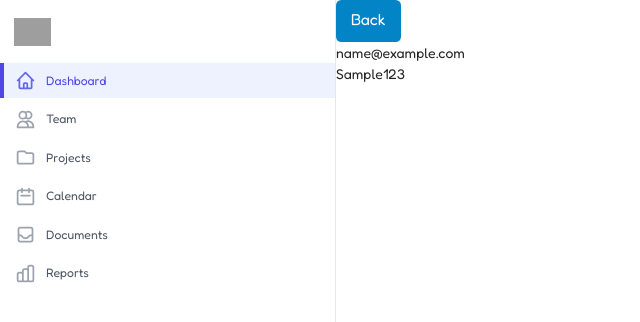
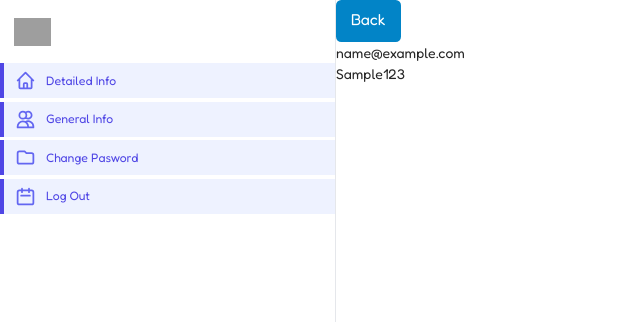
Before and after one commit to arnaudov19/my-virtual-garage-1, a Next.js app: page / in a window 1280 px wide. Both pictures are taken after typing "name@example.com", "Sample123" into the empty fields and a click on the button "Sign in". Shown: the top 322 px of the page, without its empty margins (0-640 px from the left). Built offline with nearby package versions, Linux system fonts and the light colour scheme; grey boxes are pictures that could not be loaded.

Commit message:
add logic to navbar

```diff
--- a/src/screens/user-profile/UserProfileScreen.tsx
+++ b/src/screens/user-profile/UserProfileScreen.tsx
@@ -1,4 +1,5 @@
 import { CalendarIcon, ChartBarIcon, FolderIcon, HomeIcon, InboxIcon, UsersIcon } from "@heroicons/react/outline"
+import { useState } from "react"
 import { ButtonSmall } from "../../components/buttons/ButtonSmall"
 
 type Props = {
@@ -16,20 +17,34 @@ type Props = {
     power?: string
     oilType?: string
 }
-const navigation = [
-    { name: "Dashboard", icon: HomeIcon, href: "#", current: true },
-    { name: "Team", icon: UsersIcon, href: "#", count: 3, current: false },
-    { name: "Projects", icon: FolderIcon, href: "#", count: 4, current: false },
-    { name: "Calendar", icon: CalendarIcon, href: "#", current: false },
-    { name: "Documents", icon: InboxIcon, href: "#", count: 12, current: false },
-    { name: "Reports", icon: ChartBarIcon, href: "#", current: false },
-]
 
-function classNames(...classes: any) {
+const classNames = (...classes: any) => {
     return classes.filter(Boolean).join(" ")
 }
 
 export const UserProfileScreen = (props: Props) => {
+    const navigation = [
+        { name: "Detailed Info", icon: HomeIcon, href: "#", current: false },
+        { name: "General Info", icon: UsersIcon, href: "#", count: 3, current: false },
+        { name: "Change Pasword", icon: FolderIcon, href: "#", count: 4, current: false },
+        { name: "Log Out", icon: CalendarIcon, href: "#", current: false },
+    ]
+
+    const [isNavBarSelected, setIsNavBarSelected] = useState(navigation)
+
+    const onNavigationBarSelected = () => {
+        setIsNavBarSelected((prevState) => {
+            const newState = prevState.map((myCurrent) => {
+                if (myCurrent.name === "Detailed Info") {
+                    return { ...myCurrent, current: true }
+                }
+                return myCurrent
+            })
+            return newState
+        })
+        console.log(isNavBarSelected)
+    }
+
     const onBackBtnClicked = () => {
         props.onSetPage(0)
     }
@@ -46,26 +61,27 @@ export const UserProfileScreen = (props: Props) => {
                     </div>
                     <div className="mt-5 flex-grow flex flex-col">
                         <nav className="flex-1 bg-white space-y-1" aria-label="Sidebar">
-                            {navigation.map((item) => (
+                            {isNavBarSelected.map((myCurrent) => (
                                 <a
-                                    key={item.name}
-                                    href={item.href}
+                                    key={myCurrent.name}
+                                    href={myCurrent.href}
+                                    onClick={onNavigationBarSelected}
                                     className={classNames(
-                                        item.current
+                                        isNavBarSelected
                                             ? "bg-indigo-50 border-indigo-600 text-indigo-600"
                                             : "border-transparent text-gray-600 hover:bg-gray-50 hover:text-gray-900",
                                         "group flex items-center px-3 py-2 text-sm font-medium border-l-4"
                                     )}>
-                                    <item.icon
+                                    <myCurrent.icon
                                         className={classNames(
-                                            item.current
+                                            isNavBarSelected
                                                 ? "text-indigo-500"
                                                 : "text-gray-400 group-hover:text-gray-500",
                                             "mr-3 flex-shrink-0 h-6 w-6"
                                         )}
                                         aria-hidden="true"
                                     />
-                                    {item.name}
+                                    {myCurrent.name}
                                 </a>
                             ))}
                         </nav>
```
